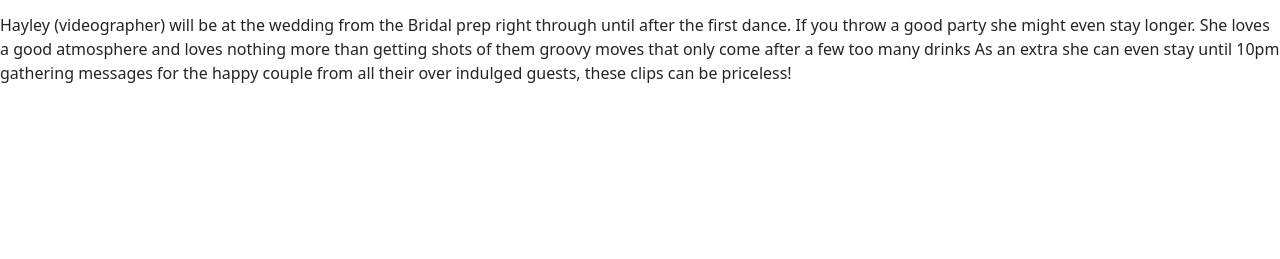
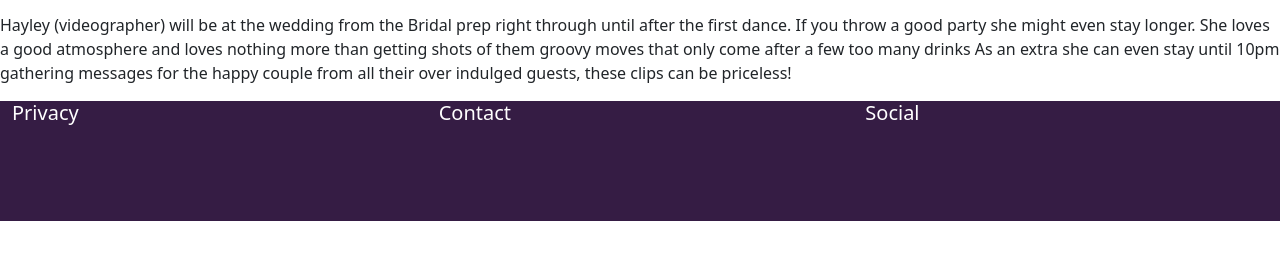
Before and after one commit to JamesFahey/Scrawndog-photography, a plain HTML site: page index.html in a window 1280 px wide. Shown: the part 527-786 px from the top of the page. Drawn offline with nearby package versions, Linux system fonts and the light colour scheme.

Commit message:
add footer to index.html

```diff
--- a/assets/css/style.css
+++ b/assets/css/style.css
@@ -1,5 +1,6 @@
 header {
-    margin: 15px;
+    margin-top: 15px;
+    margin-bottom: 15px;
 }
 
 .nav-item a{
@@ -35,3 +36,9 @@ header {
     width:100%;
     max-height: 600px !important;
   }
+
+footer {
+    background-color: #351c44;
+    color: white;
+    min-height: 120px;
+}
--- a/index.html
+++ b/index.html
@@ -76,6 +76,19 @@
         </p>
       </div>
     </div>
+    <footer class="container-fluid">
+        <div class="row">
+            <div class="col-sm-4">
+                <h5>Privacy</h5>
+            </div>
+            <div class="col-sm-4">
+                <h5>Contact</h5>
+            </div>
+            <div class="col-sm-4">
+                <h5>Social</h5>
+            </div>
+        </div>
+    </footer>
 
 
     <script src="https://cdn.jsdelivr.net/npm/bootstrap@5.1.3/dist/js/bootstrap.bundle.min.js"
```
